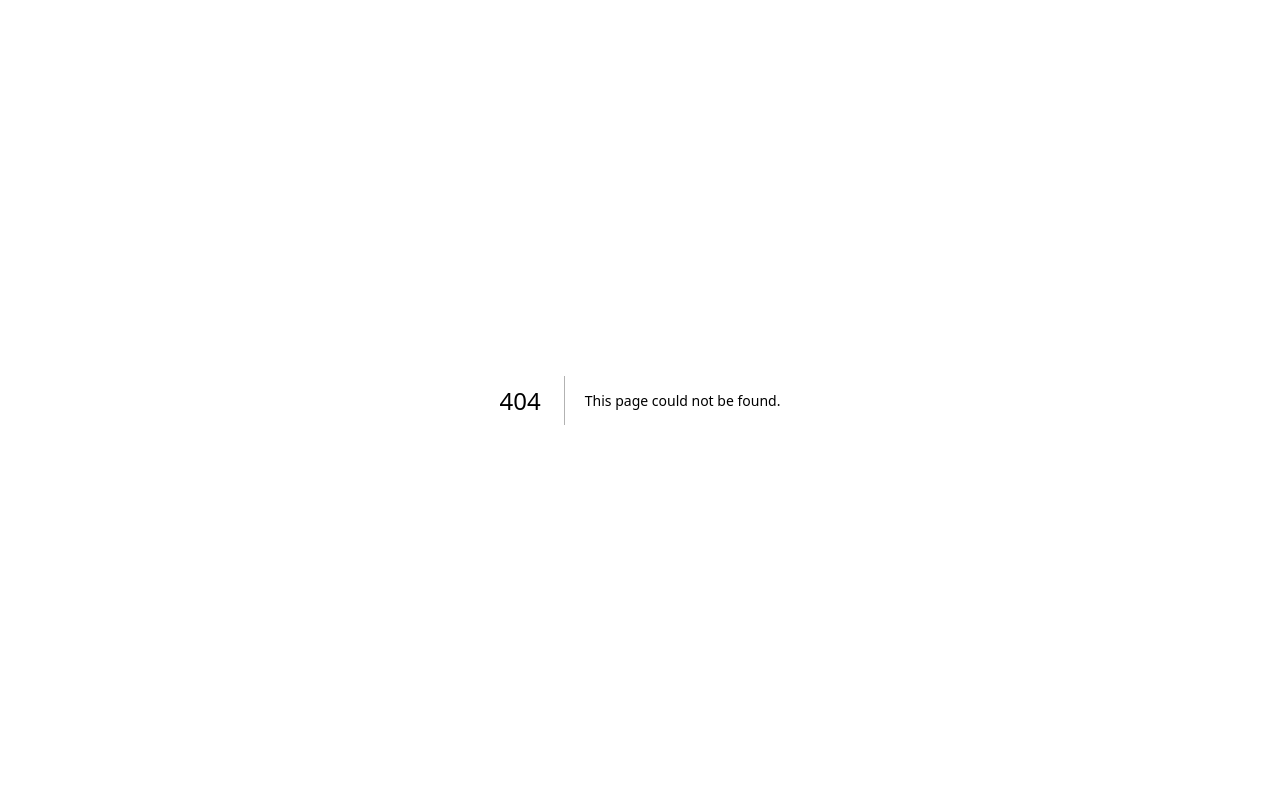
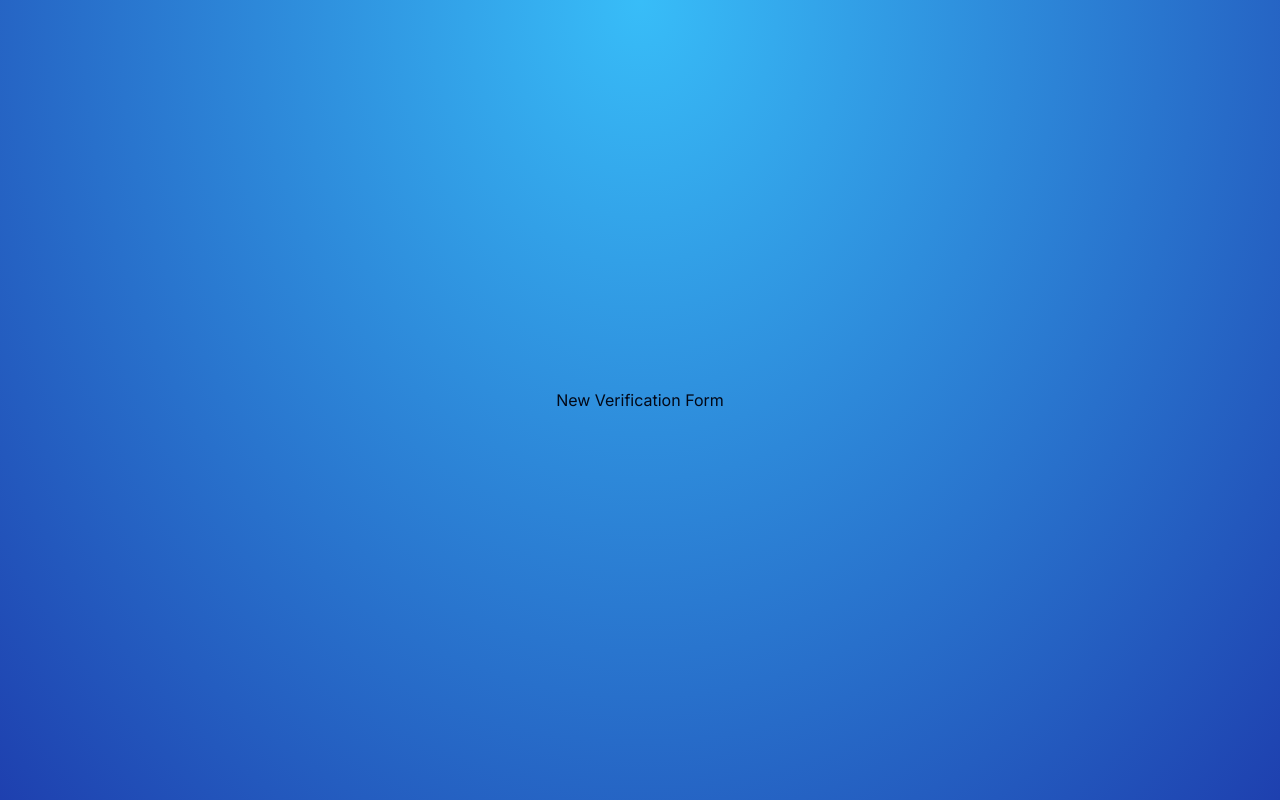
Before and after one commit to JayOnojah/next-auth, a Next.js app: page /auth/new-verification in a window 1280 px wide. Before the commit this address had no page. Built offline with nearby package versions, Linux system fonts and the light colour scheme.

Commit message:
Verification Form Setup

```diff
--- /dev/null
+++ b/app/auth/new-verification/page.tsx
@@ -0,0 +1,7 @@
+import { NewVerificationForm } from '@/components/auth/new-verification-form';
+
+const NewVerificationPage = () => {
+  return <NewVerificationForm />;
+};
+
+export default NewVerificationPage;
--- /dev/null
+++ b/components/auth/new-verification-form.tsx
@@ -0,0 +1,5 @@
+'use client';
+
+export const NewVerificationForm = () => {
+  return <div>New Verification Form</div>;
+};
--- a/routes.ts
+++ b/routes.ts
@@ -3,7 +3,7 @@
  * These routes do not require authentication
  * @types {string[]}
  */
-export const publicRoutes = ['/'];
+export const publicRoutes = ['/', '/auth/new-verification'];
 
 /**
  * An array of routes that are used for authentication
```
